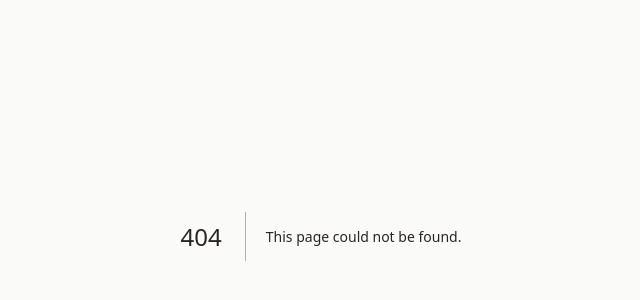
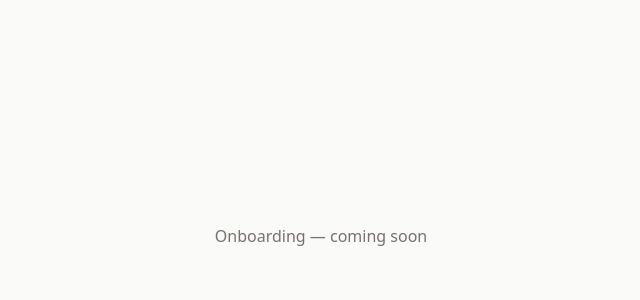
Before and after one commit to lepefy-labs/sobre-app, a Next.js app: page /onboarding in a window 1280 px wide. Before the commit this address had no page. Shown: the part 164-464 px from the top of the page, without its empty margins (319-959 px from the left). Built offline with nearby package versions, Linux system fonts and the light colour scheme.

Commit message:
Create page.tsx

```diff
--- /dev/null
+++ b/app/onboarding/page.tsx
@@ -0,0 +1,7 @@
+export default function OnboardingPage() {
+  return (
+    <div className="min-h-screen bg-stone-50 flex items-center justify-center">
+      <p className="text-stone-500">Onboarding — coming soon</p>
+    </div>
+  )
+}
```
